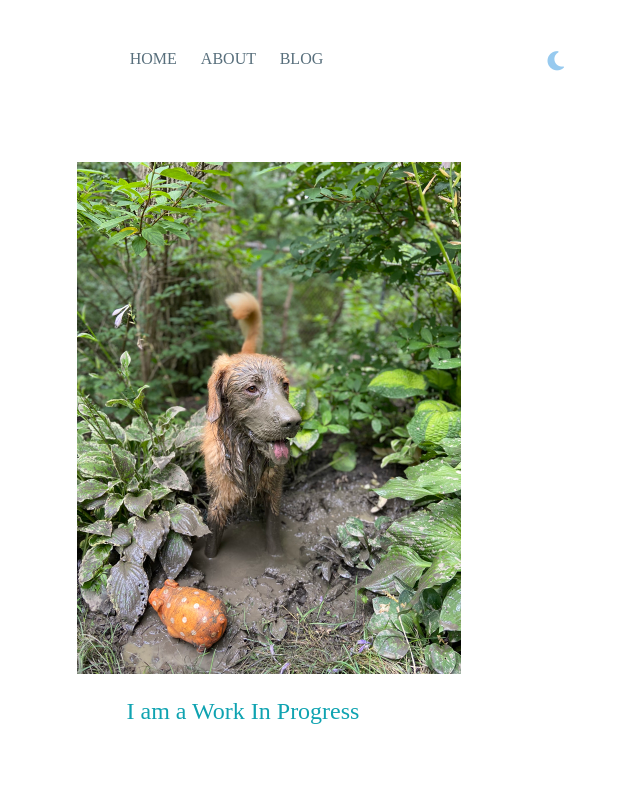
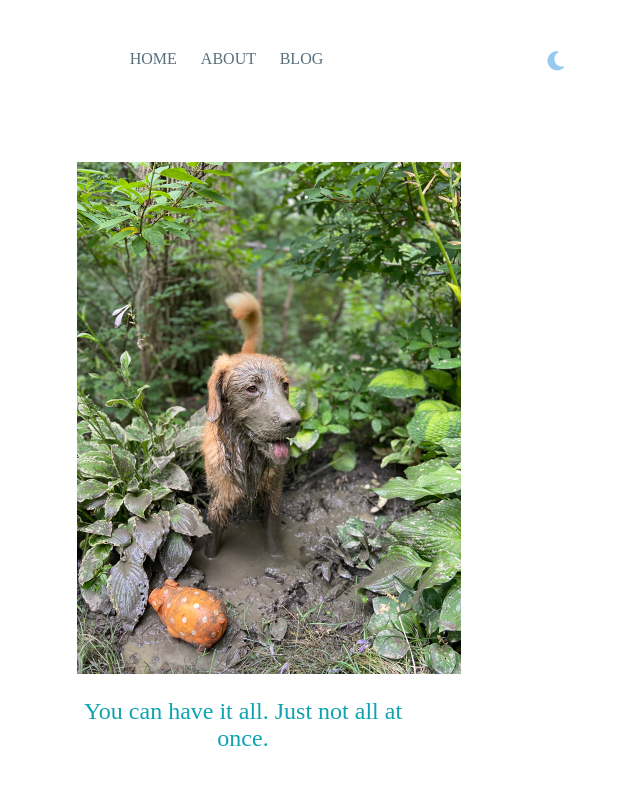
Before and after one commit to vaishnavisen/vaishnavisen.github.io, a Jekyll site: the page built from index.html, in a window 1280 px wide. Shown: the top 785 px of the page, without its empty margins (397-1037 px from the left). Built offline with Jekyll 4.4.1, drawn with Linux system fonts in a browser that asks for light colours; nearby versions of some CDN libraries.

Commit message:
Change quote on main page

```diff
--- a/index.html
+++ b/index.html
@@ -5,6 +5,6 @@ title: Home
 <div id="page_margin">
 <center>
 <img src="/assets/images/wip.jpeg" alt="" width=384 height = 512>
-<p class="title">{{ "I am a Work In Progress" }}</p>
+<p class="title">{{ "You can have it all. Just not all at once." }}</p>
 </center>
 </div>
```
